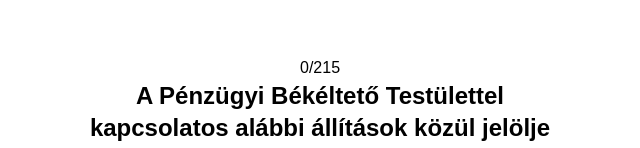
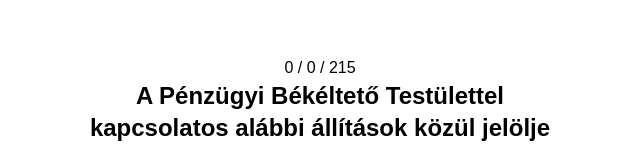
Before and after one commit to jezstdio/mnb-kepzes, a React (Create React App) app: page /penzugyi-piacok in a window 1280 px wide. Both pictures are taken after a click on the button "Pénzügyi piacok". Shown: the top 148 px of the page, without its empty margins (320-960 px from the left). Built offline with nearby package versions, Linux system fonts and the light colour scheme.

Commit message:
now it's measures all the given ansers

```diff
--- a/src/pages/Quiz.js
+++ b/src/pages/Quiz.js
@@ -41,6 +41,7 @@
 function GameSpace(props) {
     const questions = props.data;
     const [correctAnswers, setCorrectAnswers] = useState(0);
+    const [allAnswers, setAllAnswers] = useState(0);
     const [isAnswerCorrect, setIsAnswerCorrect] = useState(undefined);
     const [isAnimating, setIsAnimating] = useState(false);
 
@@ -106,7 +107,7 @@
 
     return (
         <div className={`relative height-100vh width-100 padding-x-24 padding-t-56 padding-b-80 text-center max_width-512px margin-x-auto`}>
-            <span>{correctAnswers}/{questions.length}</span>
+            <span>{correctAnswers} / {allAnswers} / {questions.length}</span>
             <div className={`animating ${isAnimating ? 'animating-on' : ''}`}>
                 <span className="block font_size-24 font_weight-bold margin-b-56">{ questions[0]["Kérdés"] }</span>
                 <div className="padding-b-128">
@@ -114,6 +115,7 @@
                         key={`${index}${answer}`}
                         index={index}
                         setCorrectAnswers={setCorrectAnswers}
+                        setAllAnswers={setAllAnswers}
                         isAnswerCorrect={isAnswerCorrect}
                         setIsAnswerCorrect={setIsAnswerCorrect}
                         answer={answer} />) }
@@ -143,9 +145,11 @@
     const button = useRef();
 
     function handleClick() {
+        props.setAllAnswers(count => count + 1);
+
         if (props.answer[1]) {
             setStatus("correct");
-            props.setCorrectAnswers(count => count + 1)
+            props.setCorrectAnswers(count => count + 1);
             props.setIsAnswerCorrect(true);
         } else {
             setStatus("wrong");
@@ -156,7 +160,6 @@
     function answerKeyDown(e) {
         if (parseInt(e.key) === parseInt(props.index + 1) && !button.current.disabled) {
             handleClick();
-            console.log(e.key, props.index + 1);
         }
     }
 
```
